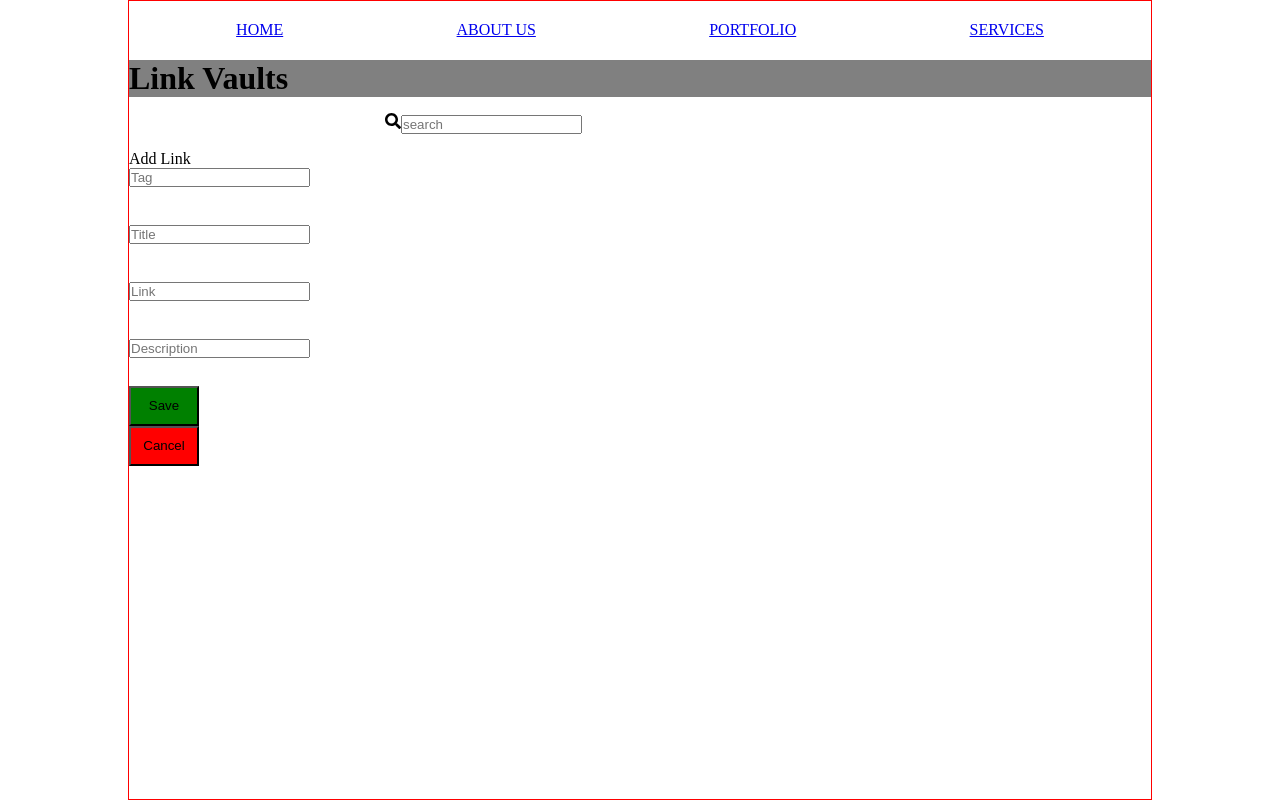
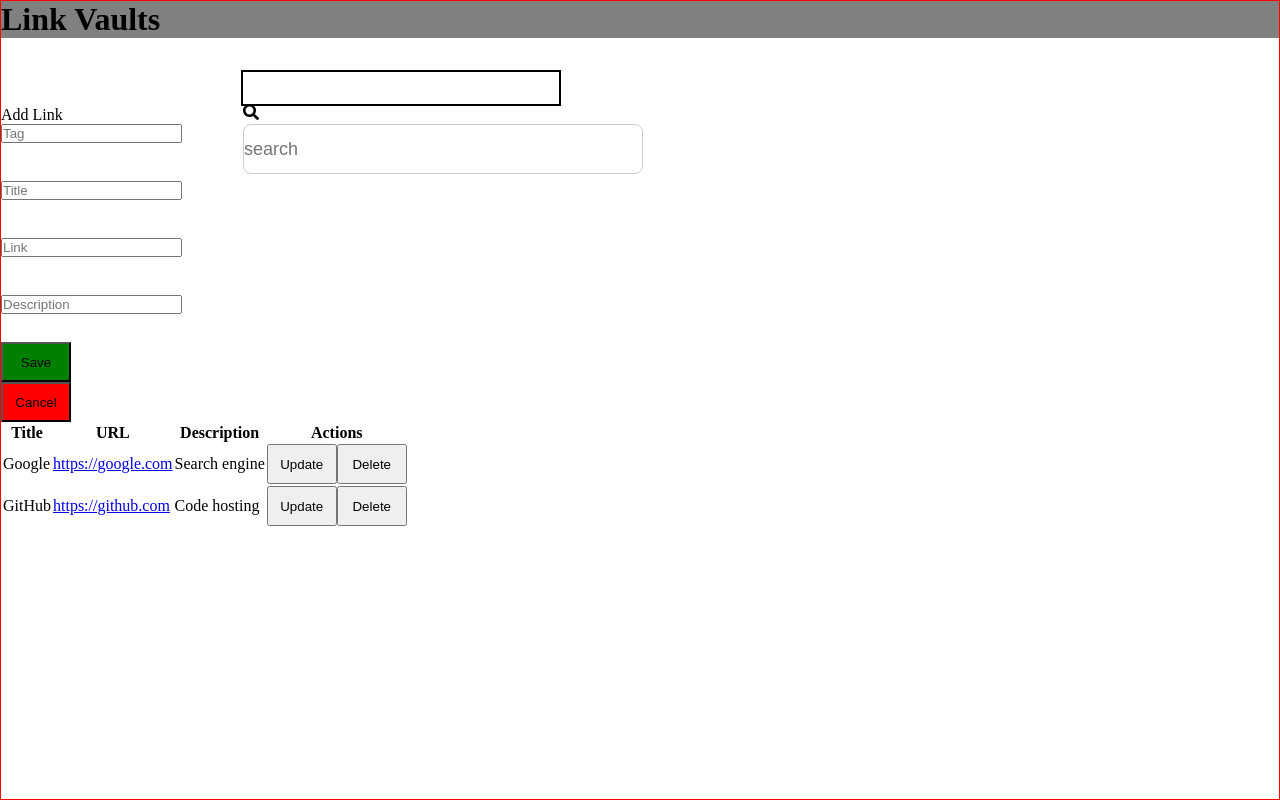
Before and after one commit to Mluleki23/Task-2-Links-Vault, a React (Vite) app: page / in a window 1280 px wide. Built offline with nearby package versions, Linux system fonts and the light colour scheme.

Commit message:
feat: add static links table with update and delete buttons

```diff
--- a/src/App.css
+++ b/src/App.css
@@ -12,7 +12,7 @@ body,
 #root{
 
   border: 1px solid red;
-  width: 80%;
+  width: 100%;
   height: 100%;
   justify-self: center;
 }
@@ -39,11 +39,34 @@ button {
   height: 40px;
    width: 70px;
 }
-.searchbutton{
-  padding: 1rem;
+.searchbutton {
+  /* padding: 1rem; */
   margin-left: 15rem;
+  border: 2px solid black;
+  width: 25%;
+  height: 35px;
+  margin-top: 2rem;
+  padding-top: 2rem;
 
 }
-.Nav{
+
+.searchbutton input {
+  width: 400px;   /* make it wide */
+  height: 50px;   /* make it tall */
+  font-size: 18px; /* make text bigger */
+  /* padding: 0 15px; inner spacing */
+  border-radius: 8px;
+  border: 1px solid #ccc;
+}
+.search-icon {
+  position: absolute;
+  top: 50%;
+  left: 5px;          /* place inside input */
+  transform: translateY(-50%);
+  font-size: 20px;     /* size of the icon */
+  color: #888;
+  pointer-events: none; /* so typing works fine */
+}
+/* .Nav{
   background-color: blue;
-}
+} */
--- a/src/App.tsx
+++ b/src/App.tsx
@@ -1,5 +1,5 @@
 import { useState } from "react";
-import Nav from "./components/Nav";
+
 import Window from "./components/Window";
 import Header from "./components/Header";
 import MainRec from "./components/MainRec";
@@ -8,19 +8,20 @@ import Input from "./components/Input";
 import "./App.css";
 import SearchBar from "./components/SearchBar";
 import Button from "./components/Button";
+import LinksTable from "./LinksTable";
 
 
 
 function App() {
   return (
     <>
-      <Nav/>
       <div className="header">
         <Header />
-        <div />
+      </div>
 
+      <div className="MySection">
         <SearchBar />
-      </div>
+
         <Addlink />
         <div className="input">
           <Input text="Tag" /> <br />
@@ -30,7 +31,9 @@ function App() {
         </div>
         <div className="button">
           <Button name="Save" colours="green" />
-        <Button name="Cancel" colours="red"/>
+          <Button name="Cancel" colours="red" />
+        </div>
+        <LinksTable />
       </div>
     </>
   );
--- /dev/null
+++ b/src/LinksTable.tsx
@@ -0,0 +1,52 @@
+import React from "react";
+
+export default function LinksTable() {
+  return (
+    <table>
+      <thead>
+        <tr>
+          <th>Title</th>
+          <th>URL</th>
+          <th>Description</th>
+          <th>Actions</th>
+        </tr>
+      </thead>
+      <tbody>
+        <tr>
+          <td>Google</td>
+          <td>
+            <a
+              href="https://google.com"
+              target="_blank"
+              rel="noopener noreferrer"
+            >
+              https://google.com
+            </a>
+          </td>
+          <td>Search engine</td>
+          <td>
+            <button>Update</button>
+            <button>Delete</button>
+          </td>
+        </tr>
+        <tr>
+          <td>GitHub</td>
+          <td>
+            <a
+              href="https://github.com"
+              target="_blank"
+              rel="noopener noreferrer"
+            >
+              https://github.com
+            </a>
+          </td>
+          <td>Code hosting</td>
+          <td>
+            <button>Update</button>
+            <button>Delete</button>
+          </td>
+        </tr>
+      </tbody>
+    </table>
+  );
+}
--- a/src/components/Nav.tsx
+++ b/src/components/Nav.tsx
@@ -1,27 +1,28 @@
-import React from "react";
-export default function Nav() {
-  return (
-    <div
-      className="Nav"
-      style={{
-        // border: "2px solid purple",
-        backgroundColor: "white",
-        // height: "1%",
-        width: "100%",
-        // borderRadius: "12px",
-        padding: "2%",
-        borderRadius: "12px",
-        color: "white",
-        display: "flex",
-        justifyContent: "space-around",
-        cursor: "pointer",
-
-      }}
-    >
-      <a href="#HOME">HOME</a>
-      <a href="#ABOUT US">ABOUT US</a>
-      <a href="#PORTFOLIO">PORTFOLIO</a>
-      <a href="#SERVICES">SERVICES</a>
-    </div>
-  );
-}
+// import React from "react";
+// export default function Nav() {
+//   return (
+//     <div
+//       className="Nav"
+//       style={{
+//         // border: "2px solid purple",
+//         backgroundColor: "white",
+//         // height: "1%",
+//         width: "100%",
+//         // borderRadius: "12px",
+//         padding: "2%",
+//         borderRadius: "12px",
+//         color: "white",
+//         display: "flex",
+//         justifyContent: "space-around",
+//         cursor: "pointer",
+//         transition: "all 0.3s ease",
+//         // boxShadow: "0 0 10px #290c44ff",
+//       }}
+//     >
+//       <a href="#HOME">HOME</a>
+//       <a href="#ABOUT US">ABOUT US</a>
+//       <a href="#PORTFOLIO">PORTFOLIO</a>
+//       <a href="#SERVICES">SERVICES</a>
+//     </div>
+//   );
+// }
--- a/src/components/SearchBar.tsx
+++ b/src/components/SearchBar.tsx
@@ -1,15 +1,12 @@
 import { FaSearch } from "react-icons/fa";
-
 interface SearchBar {
   img: string;
   name: string;
 }
-
 export default function SearchBar() {
   return (
     <div className="searchbutton">
-      <FaSearch />
-      <input type="text" id="search" placeholder="search" />
+      <FaSearch /> <input type="text" id="search" placeholder="search" />
     </div>
   );
 }
```
Also changed, not shown: src/output.tsx (deleted). Lines whose indentation alone changed are shown as unchanged.
